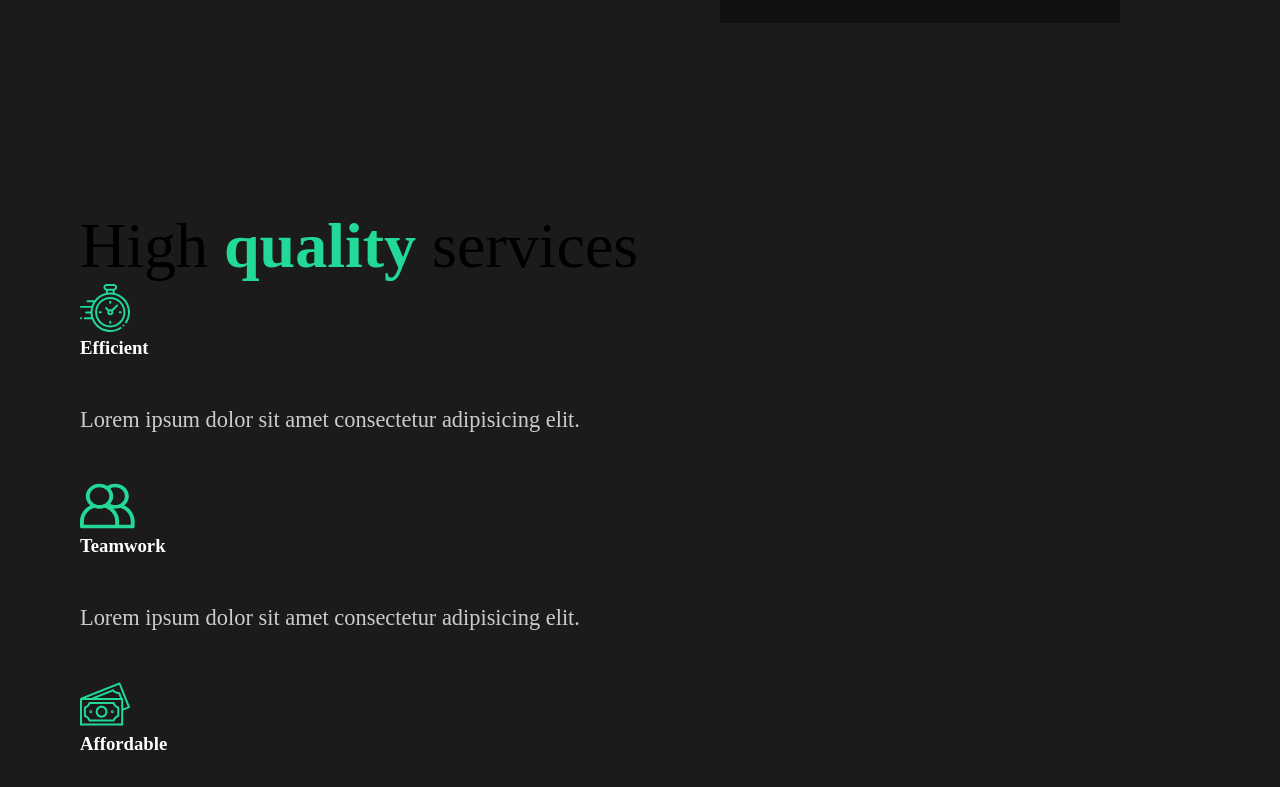
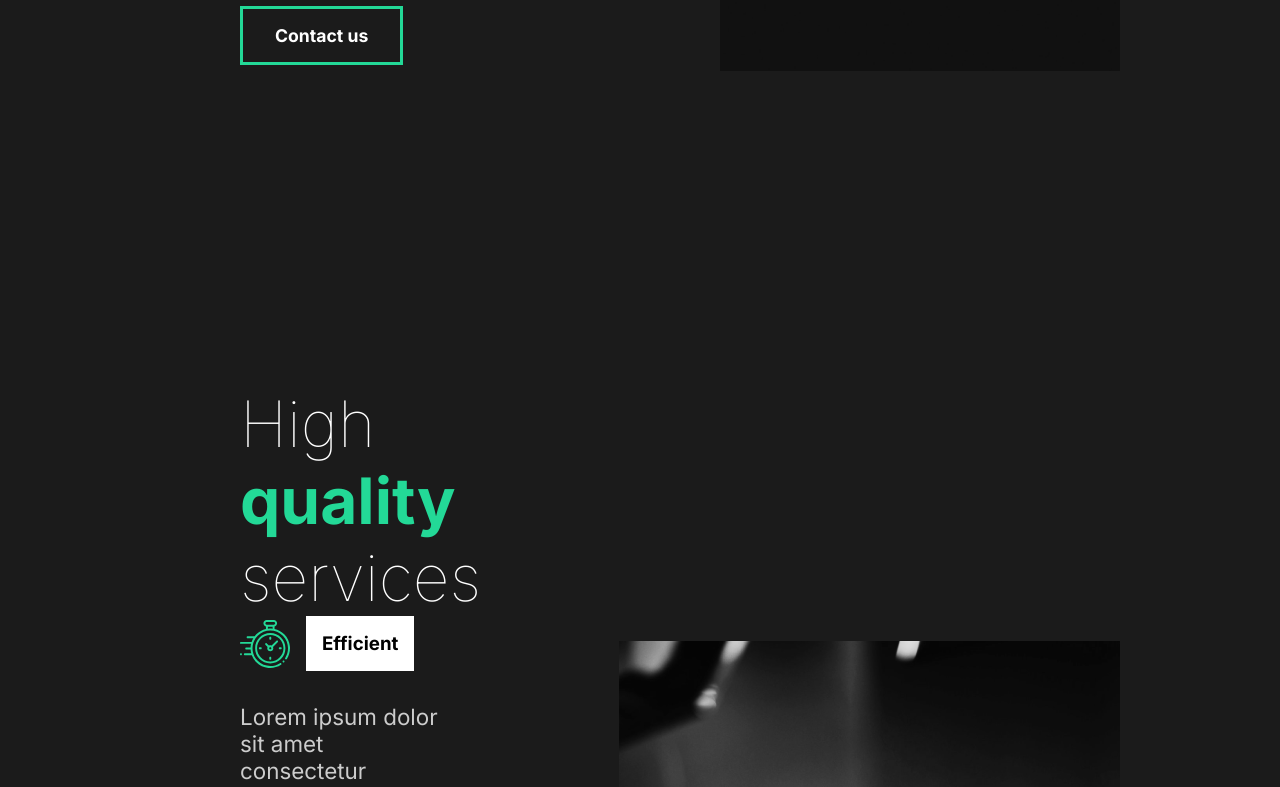
Before and after one commit to chingyanglin/film-web, a React (Create React App) app: page / in a window 1280 px wide. Shown: the part 720-1507 px from the top of the page. Built offline with nearby package versions, Linux system fonts and the light colour scheme.

Commit message:
Intro Styled

```diff
--- a/public/index.html
+++ b/public/index.html
@@ -10,6 +10,7 @@
       content="Web site created using create-react-app"
     />
     <link rel="apple-touch-icon" href="%PUBLIC_URL%/logo192.png" />
+    <link href="https://fonts.googleapis.com/css2?family=Inter:wght@100;200;300;400;500;600;700;800;900&family=Lobster&family=Poppins:wght@100;200;300;400;600;800;900&display=swap" rel="stylesheet">
     <!--
       manifest.json provides metadata used when your web app is installed on a
       user's mobile device or desktop. See https://developers.google.com/web/fundamentals/web-app-manifest/
--- a/src/Styles/App.scss
+++ b/src/Styles/App.scss
@@ -5,8 +5,10 @@
 }
 body {
     background: #1b1b1b;
+    font-family: 'inter',sans-serif;
 }
 button{
+    font-family: 'inter',sans-serif;
     background: transparent;
     cursor: pointer;
     padding: 1rem 2rem;
@@ -43,4 +45,5 @@ p{
     font-size: 1.4rem;
 }
 
-@import './IntroSection'
+@import './IntroSection';
+@import './Services'
--- a/src/Styles/_IntroSection.scss
+++ b/src/Styles/_IntroSection.scss
@@ -11,6 +11,7 @@
     padding: 5rem;
     h2{
         font-weight: lighter;
+        padding: 0;
     }
 }
 .image{
--- /dev/null
+++ b/src/Styles/_Services.scss
@@ -0,0 +1,32 @@
+.services{
+    min-height: 90vh;
+    display: flex;
+    align-items: center;
+    justify-content: space-between;
+    padding: 5rem 10rem;
+    color: #fff;
+}
+h2{
+    padding-bottom: 5rem;
+}
+p{
+    width: 70%;
+    padding: 2rem 0rem 4rem 0rem;
+}
+.cards{
+    display: flex;
+    flex-wrap: wrap;
+}
+.card{
+    flex-basis: 20rem;
+}
+.icon{
+    display: flex;
+    align-items: center;
+    h3{
+        margin-left: 1rem;
+        background: #fff;
+        color: #000;
+        padding: 1rem;
+    }
+}
```
